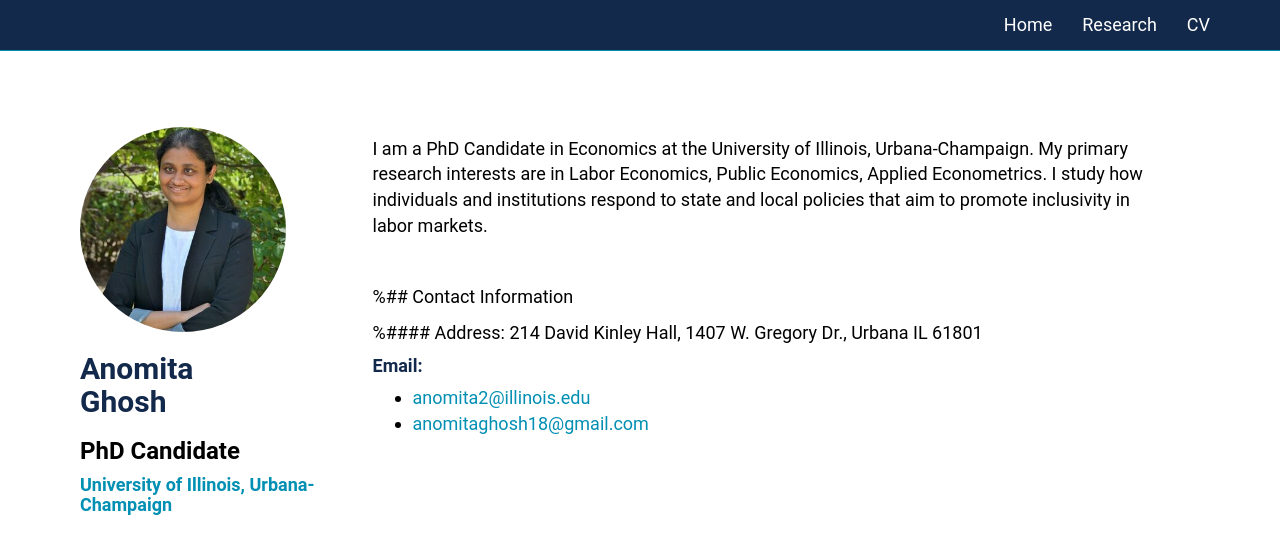
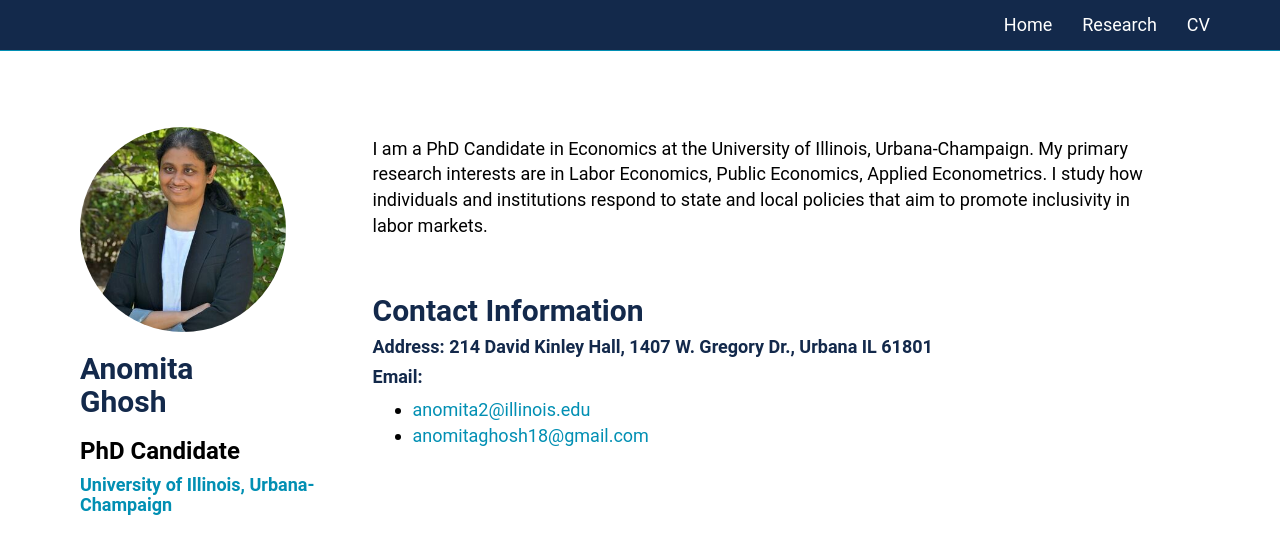
Before and after one commit to anomitaghosh/anomitaghosh.github.io, a Jekyll site: the page built from index.md, in a window 1280 px wide. Shown: the top 554 px of the page. Built offline with Jekyll 4.4.1, drawn with Linux system fonts in a browser that asks for light colours.

```diff
--- a/index.md
+++ b/index.md
@@ -10,9 +10,9 @@ I am a PhD Candidate in Economics at the University of Illinois, Urbana-Champaig
 
 <br>
 
-%## Contact Information
+## Contact Information
 
-%#### Address: 214 David Kinley Hall, 1407 W. Gregory Dr., Urbana IL 61801
+#### Address: 214 David Kinley Hall, 1407 W. Gregory Dr., Urbana IL 61801
 #### Email:
 - [anomita2@illinois.edu](anomita2@illinois.edu)
 - [anomitaghosh18@gmail.com](anomitaghosh18@gmail.com)
```
